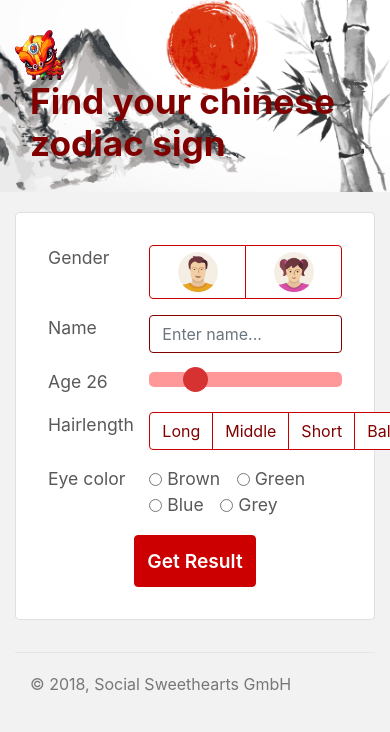
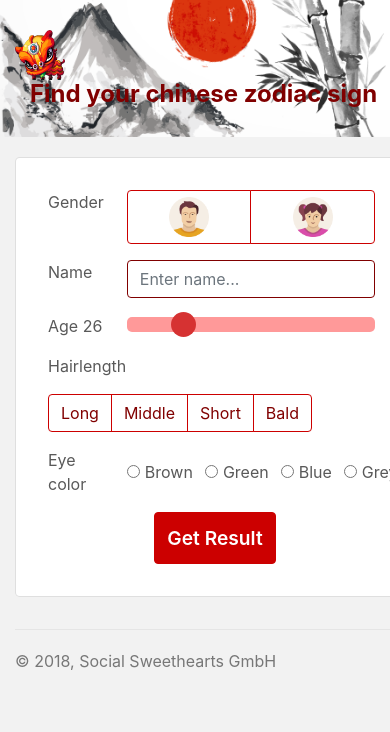
Before and after one commit to nehatdedinca/chinese-zodiac, a plain HTML site: page index.html in a window 390 px wide. Shown: the top 732 px of the page. Drawn offline with nearby package versions, Linux system fonts and the light colour scheme.

Commit message:
Making the site fully responsive

```diff
--- a/css/style.css
+++ b/css/style.css
@@ -4,6 +4,7 @@ body {
   background: #f2f2f2;
 }
 
+/* Styling banner */
 .banner {
   background-image: url("../images/chineseBanner.png");
   width: 100%;
@@ -28,16 +29,24 @@ body {
   color: #800000;
 }
 
+/* Styling banner logo */
 .logo {
   height: 50px;
   width: 50px;
 }
 
+/* Styling labels */
 .textContent {
   color: #595959;
   font-size: 1.1rem;
 }
 
+/* Styling the input name */
+.form-control {
+  border: 1px solid #800000;
+}
+
+/* Styling buttons */
 .btn-secondary {
   color: #800000;
   background-color: #ffffff;
@@ -78,40 +87,15 @@ body {
   border-color: #ffffff;
 }
 
-.form-control {
-  border: 1px solid #800000;
-}
-
-/* Everything but the jumbotron gets side spacing for mobile first views */
-.header,
-.marketing,
-.footer {
-  padding-right: 15px;
-  padding-left: 15px;
-  margin-top: 30px;
-}
-
-/* Custom page header */
-.header {
-  padding-bottom: 20px;
-  border-bottom: 1px solid #e5e5e5;
-}
-
-/* Custom page footer */
+/* Styling footer */
 .footer {
   padding-top: 19px;
+  margin-top: 30px;
   color: #777;
   border-top: 1px solid #e5e5e5;
 }
 
-/* Customize container */
-@media (min-width: 768px) {
-  .container {
-    max-width: 730px;
-  }
-}
-
-/* Main marketing message and sign up button */
+/* Styling jumbotron */
 .jumbotron {
   text-align: left;
   margin-top: 20px;
@@ -120,40 +104,32 @@ body {
   border: 1px solid rgba(0,0,0,.125)
 }
 
-/* Enlarge img when hovering the mouse */
+/* Enlarge the gender img when hovering the mouse */
 .imgZoomEffect {
   -webkit-transform: scale(1);
   transform: scale(1);
   -webkit-transition: .3s ease-in-out;
   transition: .3s ease-in-out;
 }
+
 .imgZoomEffect:hover {
   -webkit-transform: scale(1.3);
   transform: scale(1.3);
 }
 
+/* Styling title of the result */
+.card-title {
+  color: #800000;
+}
+
+/* Styling bedge */
 .badge {
   color: #ffffff;
   background-color: #cc0000;
   font-size: 0.7rem;
 }
 
-.card-title {
-  color: #800000;
-}
-
-/* Responsive: Portrait tablets and up */
-@media screen and (min-width: 768px) {
-  /* Remove the padding we set earlier */
-  .header,
-  .marketing,
-  .footer {
-    padding-right: 0;
-    padding-left: 0;
-  }
-}
-
-/* Range of age selector */
+/* Styling range of age selector */
 .slidecontainer {
   width: 100%;
 }
@@ -191,3 +167,54 @@ body {
   background: #cc0000;
   cursor: pointer;
 }
+
+/* Makeing the web fully responsive */
+/* to fit all the devices */
+@media (min-width: 768px) {
+  .container {
+    max-width: 730px;
+  }
+}
+
+@media screen and (max-width: 730px) {
+  .container {
+    max-width: 100%;
+  }
+
+  .text {
+    font-size: 1.8rem;
+  }
+
+  .textContent {
+    font-size: 1.0rem;
+  }
+
+  .footer {
+    padding-right: 0;
+    padding-left: 0;
+  }
+}
+
+@media screen and (max-width: 550px) {
+  .text {
+    font-size: 1.5rem;
+  }
+
+  .textContent {
+    box-sizing: content-box;
+  }
+
+  .styleIRadioBtns {
+    display: inherit;
+  }
+
+  .col-3 {
+    flex: 0 0 20%;
+  }
+}
+
+@media screen and (max-width: 450px) {
+  .container {
+    min-width: 430px;
+  }
+}
--- a/index.html
+++ b/index.html
@@ -16,7 +16,7 @@
           <a href="#">
             <img class="logo" src="images/favicon.png"/>
           </a>
-          <h3 class="text">Find your chinese zodiac sign</h3>
+          <h3 class="text bannerText">Find your chinese zodiac sign</h3>
         </div>
       </div>
     </div>
@@ -24,8 +24,8 @@
       <div class="jumbotron">
         <form id="myForm">
           <div class="form-row">
-            <label class="form-group col-4 textContent">Gender</label>
-            <div class="form-group col-8">
+            <label class="form-group col-3 textContent">Gender</label>
+            <div class="form-group col-9">
                <div class="btn-group d-flex" role="group">
                   <button id="boyBtn" type="button" class="btn btn-secondary w-100" onclick="boyBtnActive()">
                     <img class="imgZoomEffect" src="images/boy.png" width="40" />
@@ -37,14 +37,14 @@
              </div>
           </div>
           <div class="form-row">
-            <label class="form-group col-4 textContent">Name</label>
-            <div class="form-group col-8">
+            <label class="form-group col-3 textContent">Name</label>
+            <div class="form-group col-9">
               <input type="text" class="form-control" id="nameInput" placeholder="Enter name...">
             </div>
           </div>
           <div class="form-row">
-            <p class="form-group col-4 textContent">Age <span id="demo"></span></p>
-            <div class="form-group col-8">
+            <p class="form-group col-3 textContent">Age <span id="demo"></span></p>
+            <div class="form-group col-9">
               <div class="slidecontainer">
                 <input id="age" class="slider" type="range" min="18" max="58" value="26"
                   onchange="displayYearOld();">
@@ -52,8 +52,8 @@
             </div>
           </div>
           <div class="form-row">
-            <label class="form-group col-4 textContent">Hairlength</label>
-            <div class="form-group col-8">
+            <label class="form-group col-3 textContent">Hairlength</label>
+            <div class="form-group col-9">
               <div class="btn-group d-flex" role="group">
                 <button id="long" type="button" class="btn btn-secondary w-100"
                   onclick="longBtnActive()">Long</button>
@@ -67,8 +67,8 @@
              </div>
           </div>
           <div class="form-row">
-            <label class="form-group col-4 textContent">Eye color</label>
-            <div class="form-group col-8">
+            <label class="form-group col-3 textContent">Eye color</label>
+            <div class="form-group col-9 styleIRadioBtns">
               <div class="form-check form-check-inline">
                 <input id="brown" class="form-check-input" type="radio" name="inlineRadioOptions"
                   value="Brown" onclick="pickEyeColor();">
```
